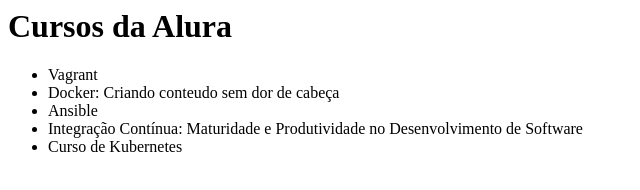
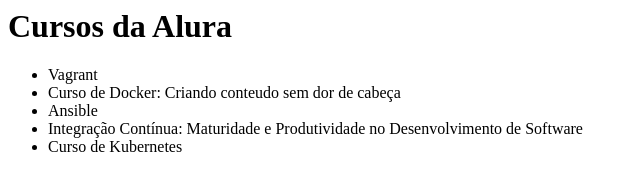
Before and after one commit to Mariana-RDS/alura-git, a plain HTML site: page index.html in a window 1280 px wide. Shown: the whole page, without its empty margins (0-640 px from the left). Drawn offline with Linux system fonts and the light colour scheme.

Commit message:
atualizando curso de docker, colocando Curso de na frente

```diff
--- a/index.html
+++ b/index.html
@@ -6,7 +6,7 @@
 <body>
     <ul>
         <li>Vagrant</li>
-        <li>Docker: Criando conteudo sem dor de cabeça</li>
+        <li>Curso de Docker: Criando conteudo sem dor de cabeça</li>
         <li>Ansible</li>
         <li>Integração Contínua: Maturidade e Produtividade no Desenvolvimento de Software</li>
         <li>Curso de Kubernetes</li>
```
